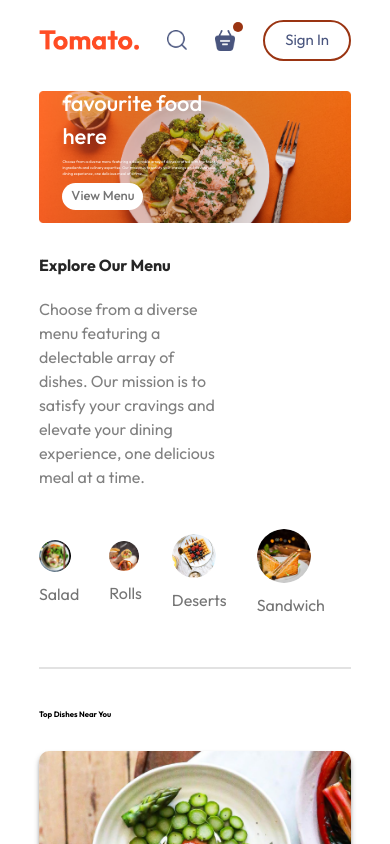
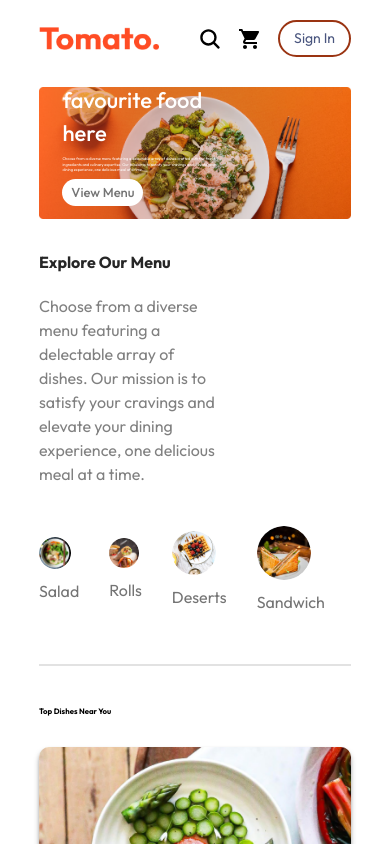
Before and after one commit to karthiksk2518/Food-Ordering, a React (Vite) app in the folder frontend/: page / in a window 390 px wide. Shown: the top 844 px of the page. Built offline with nearby package versions, Linux system fonts and the light colour scheme.

Commit message:
navbar responsiveness done

```diff
--- a/frontend/src/components/Navbar.css
+++ b/frontend/src/components/Navbar.css
@@ -1,16 +1,4 @@
 @media (max-width:1050px) {
-    .navbar-logo {
-        width: 140px;
-    }
-
-    .navbar-menu {
-        gap: 20px;
-        font-size: 17px;
-    }
-
-    .navbar-right {
-        gap: 30px;
-    }
 
     .navbar-right img {
         width: 22px;
@@ -22,18 +10,6 @@
 }
 
 @media (max-width:900px) {
-    .navbar-logo {
-        width: 120px;
-    }
-
-    .navbar-menu {
-        gap: 15px;
-        font-size: 16px;
-    }
-
-    .navbar-right {
-        gap: 20px;
-    }
 
     .navbar-right img {
         width: 20px;
@@ -44,9 +20,3 @@
         font-size: 15px;
     }
 }
-
-@media (max-width:750px) {
-    .navbar-menu {
-        display: none;
-    }
-}
--- a/frontend/src/components/Navbar.jsx
+++ b/frontend/src/components/Navbar.jsx
@@ -1,6 +1,8 @@
 import { useState } from 'react';
 import { assets } from '../assets/assets';
 import './Navbar.css';
+import { IoSearch } from "react-icons/io5";
+import { MdShoppingCart } from "react-icons/md";
 
 const Navbar = () => {
 
@@ -8,8 +10,8 @@ const Navbar = () => {
 
     return (
         <div className="pt-5 w-[100%] flex justify-between items-center navbar">
-            <img src={assets.logo} alt="" className="w-[100px] md:w-[150px] navbar-logo" />
-            <ul className=" hidden md:flex list-none gap-5 text-[#49557e] text-[18px] navbar-menu">
+            <img src={assets.logo} alt="" className="w-[120px] md:w-[150px] navbar-logo" />
+            <ul className="hidden md:flex list-none md:gap-3 lg:gap-5 text-[#49557e] sm:text-[16px] md:text-[18px]">
                 <li onClick={() => setMenu("home")} className={`${menu === 'home' ? 'pb-1 border-b-2 border-[#49557e]' : ''} cursor-pointer`}>
                     Home
                 </li>
@@ -23,15 +25,12 @@ const Navbar = () => {
                     Contact Us
                 </li>
             </ul>
-            <div className="flex items-center gap-7 navbar-right">
-                <img src={assets.search_icon} alt='' />
-                <div className="relative">
-                    <img src={assets.basket_icon} alt='' />
-                    <div className='absolute min-w-[10px] min-h-[10px] bg-orange-800 rounded-full top-[-8px] right-[-8px]'></div>
-                </div>
+            <div className="flex items-center gap-4 sm:gap-4 md:gap-7">
+                <IoSearch className='text-2xl md:text-3xl' />
+                <MdShoppingCart className='text-2xl md:text-3xl' />
                 <button
-                    className='bg-transparent text-[16px] text-[#49557e] border-2 border-solid border-orange-800
-                    p-[10px_30px] rounded-[40px] cursor-pointer hover:bg-[#fff4f2] transition-all duration-300'
+                    className='bg-transparent text-[14px] md:text-[16px] text-[#49557e] border-2 border-solid border-orange-800
+                    p-[6px_14px] md:p-[10px_30px] rounded-[40px] cursor-pointer hover:bg-[#fff4f2] transition-all duration-300'
                 >
                     Sign In
                 </button>
```
